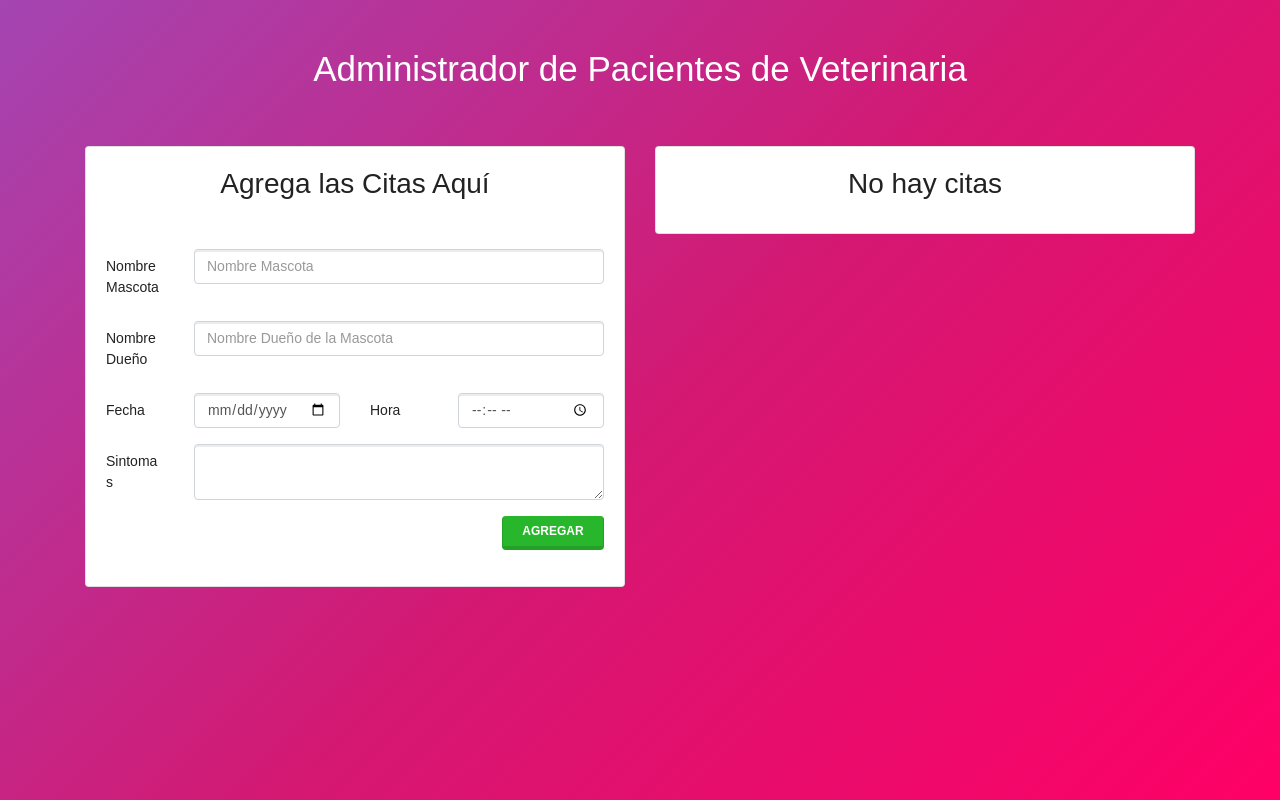
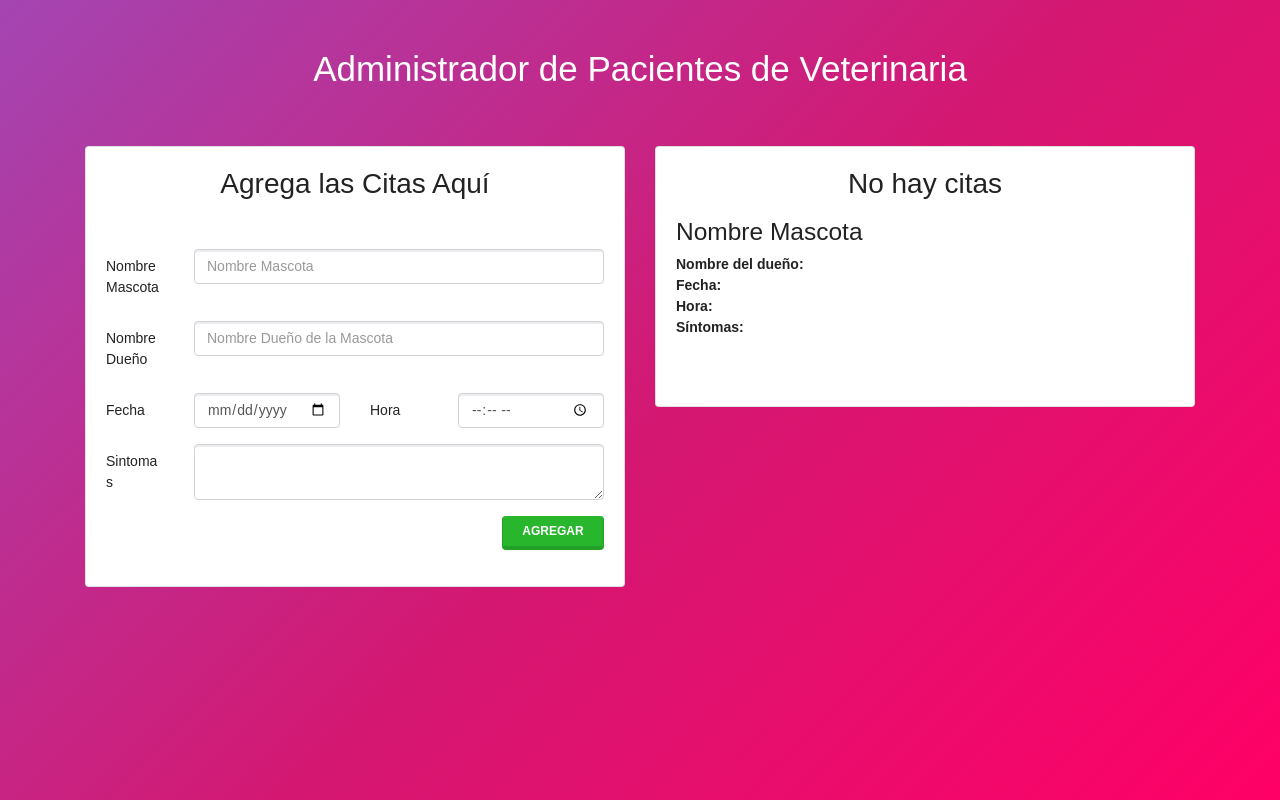
Before and after one commit to DantePileckas/citasReact, a React (Create React App) app: page / in a window 1280 px wide. Built offline with nearby package versions, Linux system fonts and the light colour scheme.

Commit message:
Creacion del componente 'Cita' y conexión con la Lista

```diff
--- /dev/null
+++ b/src/componentes/Cita.js
@@ -0,0 +1,21 @@
+import React, { Component } from 'react';
+
+
+class Cita extends Component{
+    render(){
+        return(
+            <div className="media mt-3">
+                <div className="media-body">
+                    <h3 className="mt-0">Nombre Mascota</h3>
+                    <p className="card-text"><span>Nombre del dueño:</span></p>
+                    <p className="card-text"><span>Fecha:</span></p>
+                    <p className="card-text"><span>Hora:</span></p>
+                    <p className="card-text"><span>Síntomas:</span></p>
+                    <p className="card-text"></p>
+                </div>
+            </div>
+        );
+    }
+}
+
+export default Cita;
--- a/src/componentes/ListaCitas.js
+++ b/src/componentes/ListaCitas.js
@@ -1,5 +1,5 @@
 import React, { Component } from 'react';
-
+import Cita from './Cita';
 
 class ListasCitas extends Component{
     render(){
@@ -11,6 +11,11 @@
             <div className="card mt-5">
                 <div className="card-body">
                     <h2 className="card-title text-center"> {mensaje} </h2>
+
+                    <div className="lista-citas">
+                    <Cita />
+                    </div>
+
                 </div>
             </div>
         );
```
